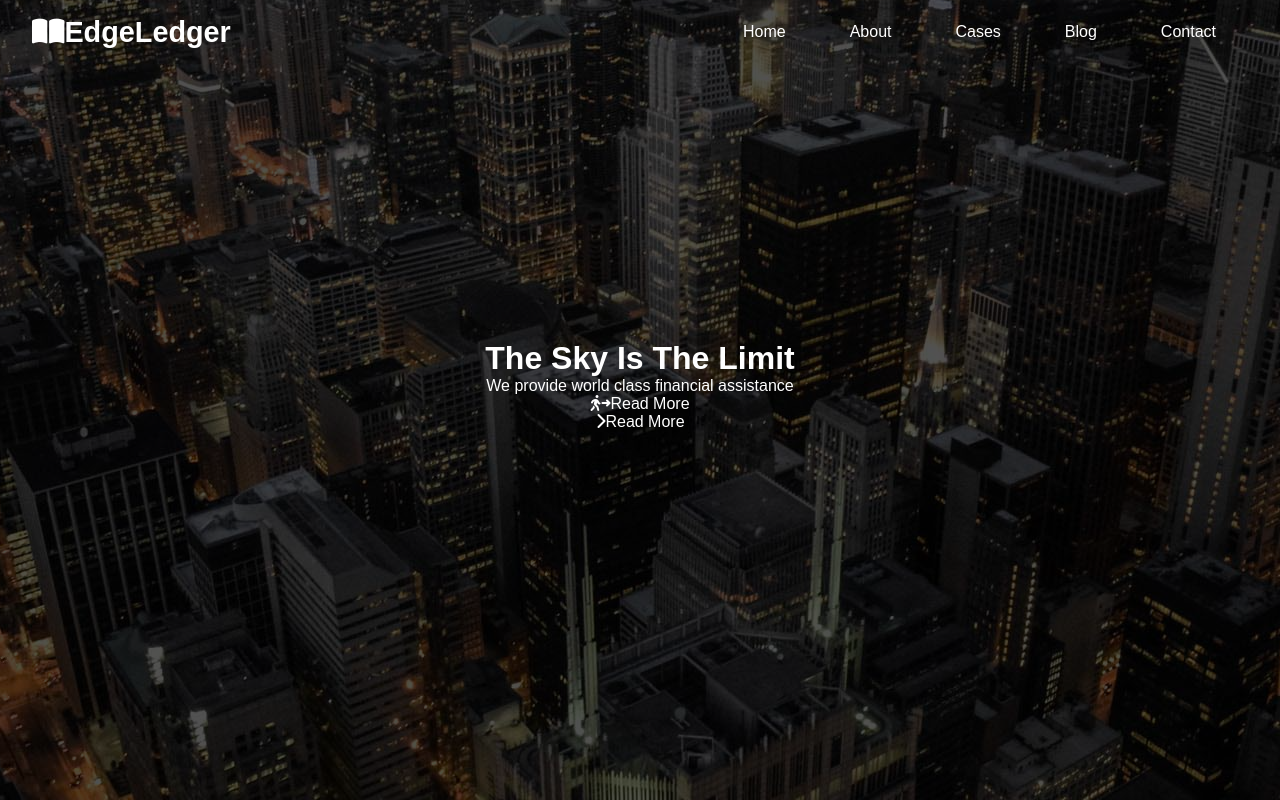
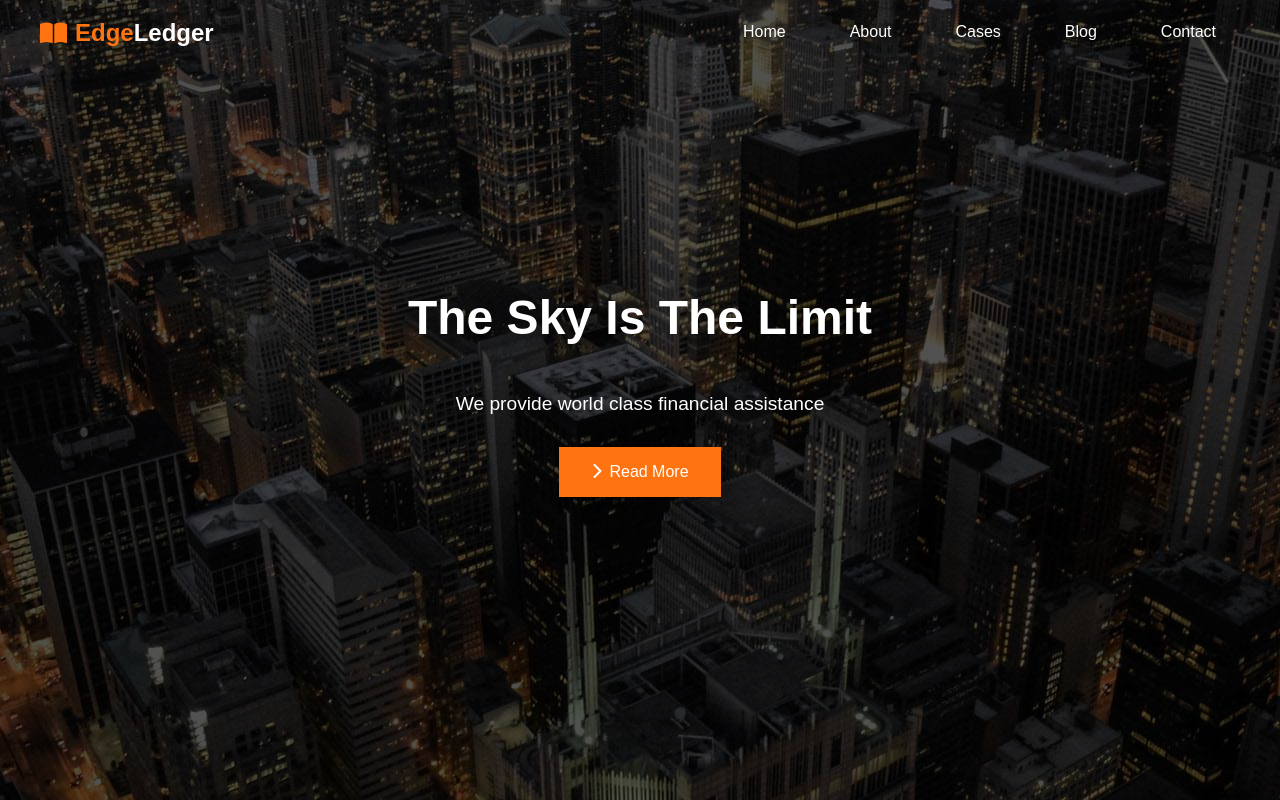
Before and after one commit to William-italia/EdgeLedger-Website-flexbox, a plain HTML site: page index.html in a window 1280 px wide. Drawn offline with Linux system fonts and the light colour scheme.

Commit message:
arrumar o backgroud do show-content am

```diff
--- a/assets/css/main.css
+++ b/assets/css/main.css
@@ -17,7 +17,7 @@ body {
     background: url(../img/home/showcase.jpg) no-repeat center center;
     position: relative;
     height: 100vh;
-    width: 100%;
+    width: 100vw;
     z-index: 1;
 }
 
@@ -38,7 +38,17 @@ body {
 }
 
 .logo {
-    font-size: 1.2rem;
+    display: flex;
+    align-items: center;
+    justify-content: center;
+}
+
+.logo i, .logo h1 {
+    font-size: 1.5rem;
+}
+
+.logo i {
+    padding: 0 .5rem;
 }
 
 .navbar-flex {
@@ -75,7 +85,7 @@ body {
     border-bottom: 1px solid green;
 }
 
-.show-content {
+#show-content {
     height: 80%;
     width: 100%;
     display: flex;
@@ -84,3 +94,17 @@ body {
     justify-content: center;
     color: #fff;
 }
+
+#show-content h1 {
+    font-size: 3rem;
+    margin: 1rem 0;
+}
+
+#show-content p {
+    font-size: 1.2rem;
+    margin: 2rem 0;
+}
+
+.btn i {
+    margin-right: .5rem;
+}
--- /dev/null
+++ b/assets/css/utilities.css
@@ -0,0 +1,27 @@
+:root {
+    --primary-color: #ff7411;
+    --text-color-light: #fff;
+    --text-color-dark: #000;
+    --bg-dark: #333;
+    --bg-light: #fff;
+}
+
+.text-primary-color {
+    color: var(--primary-color);
+}
+
+
+ /* btn  */
+.btn {
+    padding: 1rem 2rem;
+}
+
+/* Btn colors */
+.btn-color {
+    background: var(--primary-color);
+    color: var(--text-color-light);
+}
+
+.btn-dark {
+    background: var();
+}
--- a/index.html
+++ b/index.html
@@ -7,13 +7,15 @@
     <link rel="shortcut icon" href="favicon.ico" type="image/x-icon">
     <title>Edgeledger | Home</title>
     <link rel="stylesheet" href="./assets/css/main.css">
+    <link rel="stylesheet" href="./assets/css/utilities.css">
 </head>
 <body>
 <header id="home">
     <nav id="navbar">
         <div class="navbar-flex">
             <div class="logo">
-                <h1><span class="primary-color"><i class="fa-sharp fa-solid fa-book-open icon-logo "></i>Edge</span>Ledger</h1>
+                <i class="fa-sharp fa-solid fa-book-open icon-logo text-primary-color"></i>
+                <h1><span class="text-primary-color">Edge</span>Ledger</h1>
             </div>
         <ul>
             <li><a href="#">Home</a></li>
@@ -24,12 +26,11 @@
         </ul>
     </div>
     </nav>
-    <div class="show-content">
+    <section id="show-content">
         <h1>The Sky Is The Limit</h1>
         <p>We provide world class financial assistance</p>
-        <a href="#"><i class="fa-sharp fa-solid fa-person-walking-arrow-right"></i>Read More</a>
-        <a href="#"><i class="fa-solid fa-chevron-right"></i>Read More</a>
-    </div>
+        <a class="btn btn-color" href="#"><i class="fa-solid fa-chevron-right"></i>Read More</a>
+    </section>
 </header>
 
 <script src="https://kit.fontawesome.com/3c1cdaf6f0.js" crossorigin="anonymous"></script>
```
